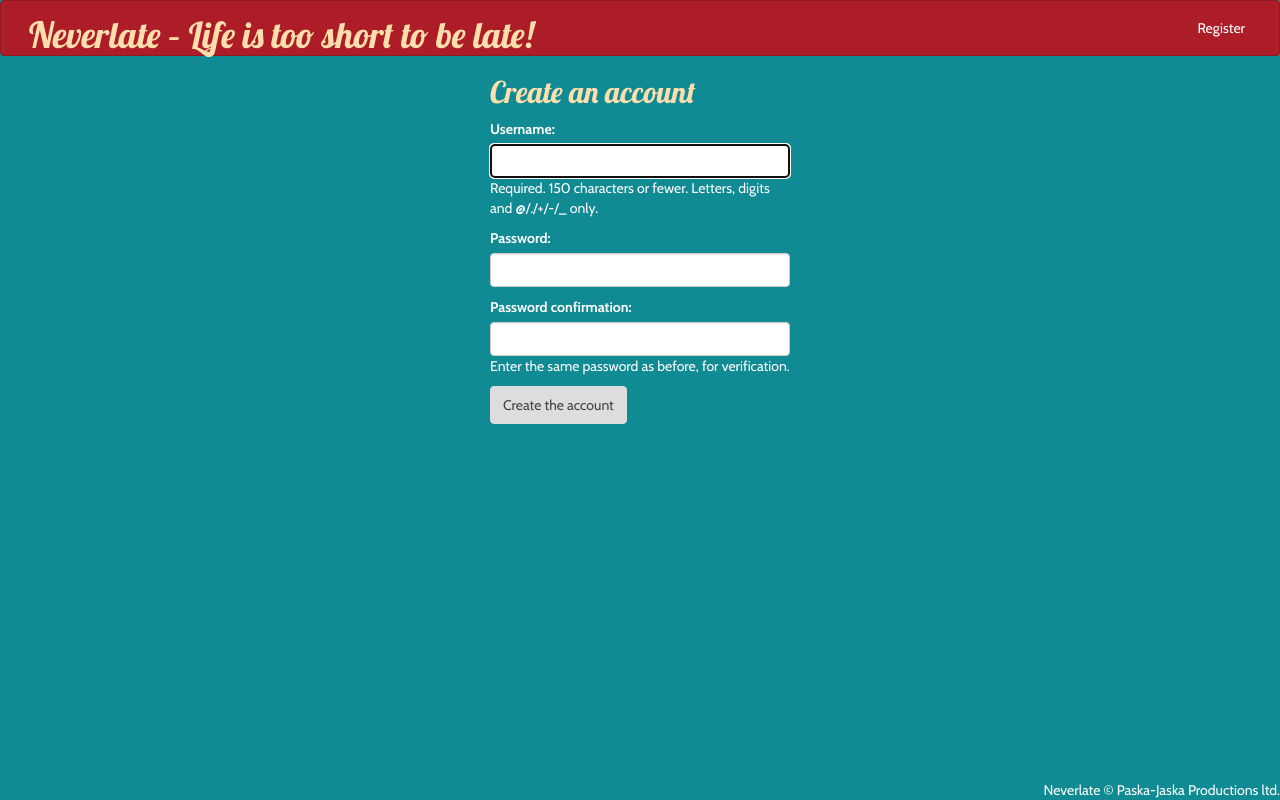
After one commit to myrjola/neverlate, a Django app: page /register/ in a window 1280 px wide. The commit adds this page. Run offline with Django 3.2, Linux system fonts and the light colour scheme; parts of the project's set-up code (start-up, migrations or seed data) failed here and were passed over.

Commit message:
User registration page

```diff
--- a/django/neverlate/urls.py
+++ b/django/neverlate/urls.py
@@ -9,5 +9,6 @@ urlpatterns = patterns('',
     # url(r'^blog/', include('blog.urls')),
 
     url(r'^admin/', include(admin.site.urls)),
-    url(r'^$', 'neverlate.views.frontpage', )
+    url(r'^$', 'neverlate.views.frontpage', ),
+    url(r'^register/$', 'neverlate.views.register', name="Neverlate Registration"),
 )
--- a/django/neverlate/views.py
+++ b/django/neverlate/views.py
@@ -1,5 +1,17 @@
-
+from django.contrib.auth.forms import UserCreationForm
+from django.http import HttpResponseRedirect
 from django.shortcuts import render_to_response, render
 
 def frontpage(request):
     return render_to_response('base.html', {'user': request.user})
+
+def register(request):
+    if request.method == 'POST':
+        form = UserCreationForm(request.POST)
+        if form.is_valid():
+            form.save()
+            return HttpResponseRedirect("/")
+    else:
+        form = UserCreationForm()
+
+    return render(request, "register.html", {'form': form})
--- a/django/templates/base.html
+++ b/django/templates/base.html
@@ -27,7 +27,7 @@
 {#                            <a class="navigation-item btn" href="{% url 'django.contrib.auth.views.login' %}">Log in</a>#}
                         </li>
                         <li>
-{#                            <a class="navigation-item btn" href="{% url 'neverlate.views.register' %}">Register</a>#}
+                            <a class="navigation-item btn" href="{% url 'neverlate.views.register' %}">Register</a>
                         </li>
                     </ul>
                     {% else %}
--- /dev/null
+++ b/django/templates/register.html
@@ -0,0 +1,15 @@
+{% extends "base.html" %}
+
+{% block title %}Create an account{% endblock %}
+
+{% block content %}
+    <div id="login-form">
+  <h1>Create an account</h1>
+
+  <form action="" method="post">
+      {% csrf_token %}
+      {{ form.as_p }}
+      <input class="btn btn-default"type="submit" value="Create the account">
+  </form>
+    </div>
+{% endblock %}
```
